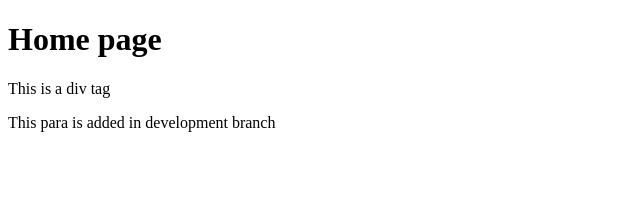
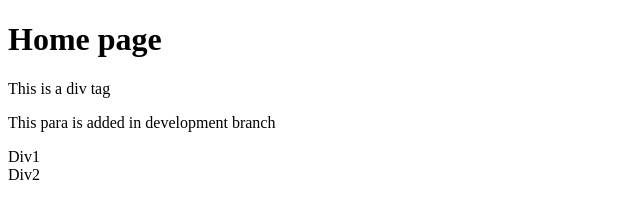
Before and after one commit to anushia15/Git-Demo, a plain HTML site: page index.html in a window 1280 px wide. Shown: the full height of the page, 0-640 px from the left. Drawn offline with Linux system fonts and the light colour scheme.

Commit message:
modified index.html in main

```diff
--- a/index.html
+++ b/index.html
@@ -10,5 +10,7 @@
     <h1>Home page</h1>
     <div>This is a div tag</div>
     <p>This para is added in development branch</p>
+    <div>Div1</div>
+    <div>Div2</div>
 </body>
 </html>
```
